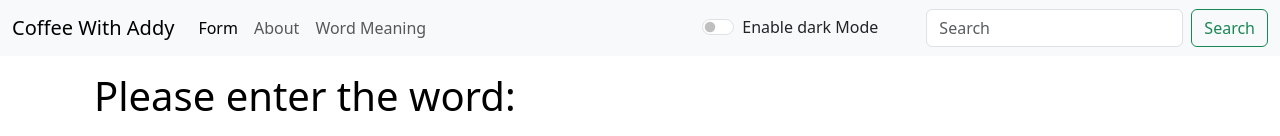
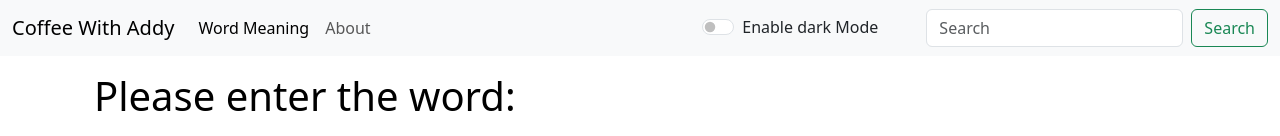
Before and after one commit to AdityaGupta-03/wordMeaning, a React (Create React App) app: page / in a window 1280 px wide. Shown: the top 136 px of the page. Built offline with nearby package versions, Linux system fonts and the light colour scheme.

Commit message:
Navbar options

```diff
--- a/src/components/Navbar.jsx
+++ b/src/components/Navbar.jsx
@@ -16,13 +16,10 @@ export default function Navbar(props) {
           <div className="collapse navbar-collapse" id="navbarSupportedContent">
             <ul className="navbar-nav me-auto mb-2 mb-lg-0">
               <li className="nav-item">
-                <a className="nav-link active" aria-current="page" href="/">Form</a>
+                <a className="nav-link active" aria-current="page" href="/">Word Meaning</a>
               </li>
               <li className="nav-item">
-                <a className="nav-link" href="/">{props.about}</a>
-              </li>
-              <li className="nav-item">
-                <a className="nav-link" aria-disabled="true" href='/'>Word Meaning</a>
+                <a className="nav-link" aria-disabled="true" href='/'>About</a>
               </li>
             </ul>
             <div className="form-check form-switch mx-5">
```
